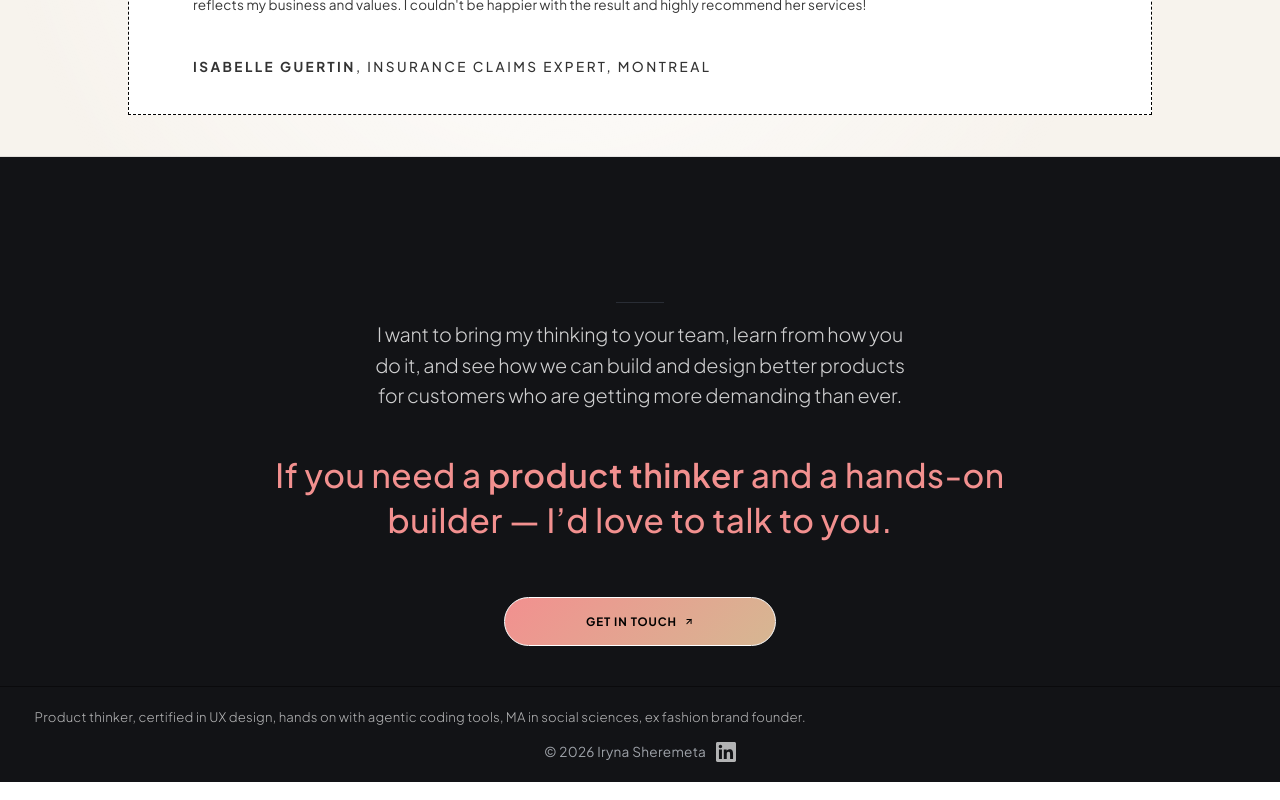
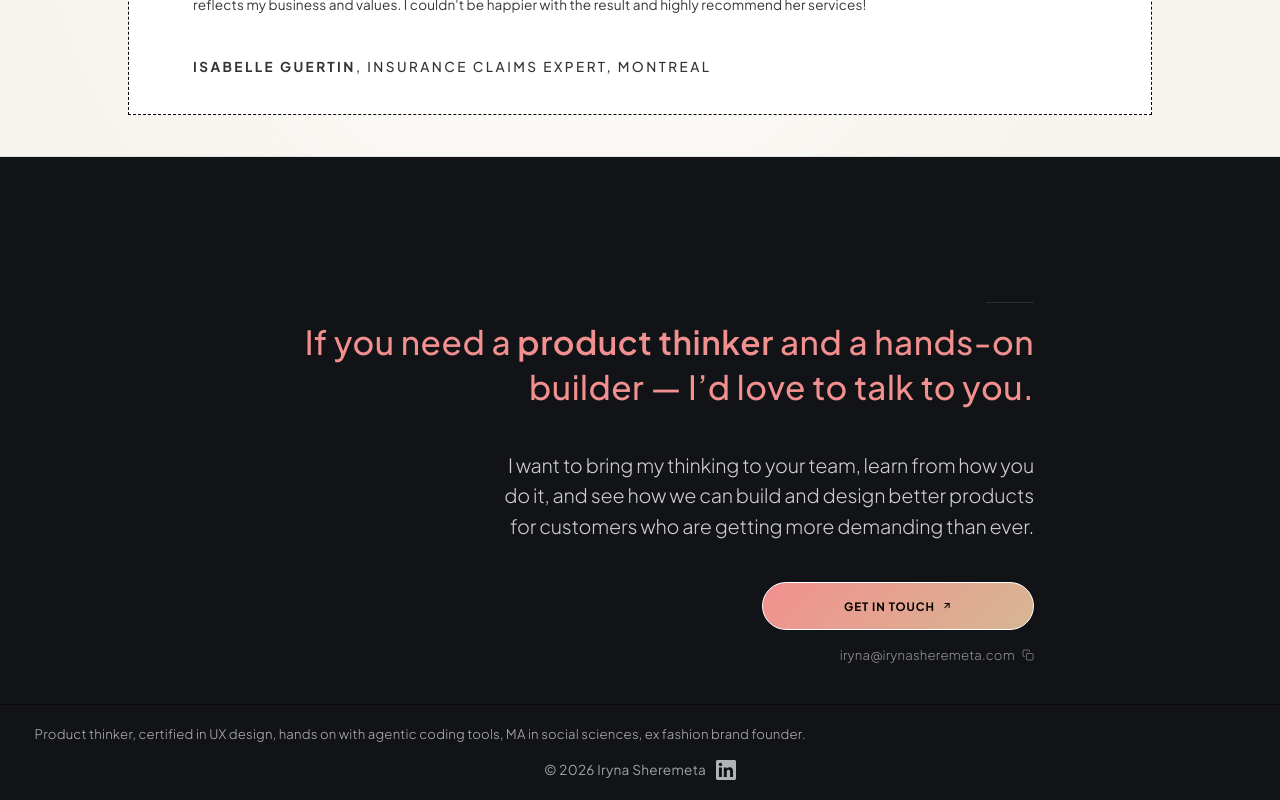
Before and after one commit to Irene2828/porfoliojuly, a Next.js app: page / in a window 1280 px wide. Shown: the part 6175-6975 px from the top of the page. Built offline with nearby package versions, Linux system fonts and the light colour scheme.

Commit message:
Hire prefooter: headline first (white + peach), body after, right-aligned; copy-email under CTA

```diff
--- a/src/app/hire/HireSections.tsx
+++ b/src/app/hire/HireSections.tsx
@@ -1,5 +1,6 @@
 'use client';
 
+import { useState } from 'react';
 import { motion } from 'framer-motion';
 
 /* Case stories for the /hire page: how two products went from problem to live use. */
@@ -360,6 +361,7 @@ export function CaseStories() {
 /* Closing for the /hire page: same editorial statement design as the homepage prefooter, recruiter copy. */
 
 export function HireClosing() {
+  const [copied, setCopied] = useState(false);
   return (
     <section
       id="contact"
@@ -469,6 +471,30 @@ export function HireClosing() {
           border-bottom: 1px solid rgba(242, 144, 143, 0.6);
           padding-bottom: 1px;
         }
+        .hire-closing-copy {
+          display: inline-flex;
+          align-items: center;
+          gap: 0.45rem;
+          background: none;
+          border: none;
+          padding: 0;
+          cursor: pointer;
+          font-family: var(--font-body), 'Plus Jakarta Sans', sans-serif !important;
+          font-size: 0.82rem !important;
+          font-weight: 300 !important;
+          letter-spacing: 0.015em !important;
+          color: rgba(255, 255, 255, 0.55) !important;
+          -webkit-text-fill-color: rgba(255, 255, 255, 0.55) !important;
+          transition: color 0.25s ease;
+        }
+        .hire-closing-copy:hover {
+          color: rgba(255, 255, 255, 0.85) !important;
+          -webkit-text-fill-color: rgba(255, 255, 255, 0.85) !important;
+        }
+        .hire-closing-copy svg {
+          flex: none;
+          opacity: 0.7;
+        }
 
         @media (min-width: 901px) {
           .hire-closing-line,
@@ -508,7 +534,7 @@ export function HireClosing() {
           .hire-closing-line {
             font-size: clamp(1.0064rem, 5.24vw, 1.416rem) !important;
             line-height: 1.35 !important;
-            text-align: left !important;
+            text-align: right !important;
             width: 100% !important;
             max-width: none !important;
             align-self: stretch !important;
@@ -527,15 +553,15 @@ export function HireClosing() {
           .hire-closing-mobile {
             display: flex !important;
             flex-direction: column !important;
-            align-items: center !important;
+            align-items: flex-end !important;
             width: 100% !important;
             gap: 0px !important;
-            text-align: center !important;
+            text-align: right !important;
           }
           .hire-closing-row {
             display: block !important;
             width: 100% !important;
-            text-align: center !important;
+            text-align: right !important;
             font-style: normal !important;
             font-weight: 600 !important;
             letter-spacing: -0.01em !important;
@@ -553,7 +579,7 @@ export function HireClosing() {
             height: 3.25rem !important;
             width: auto !important;
             padding: 0 1.88rem !important;
-            margin: 0 auto !important;
+            margin: 0 0 0 auto !important;
             justify-content: center !important;
             white-space: nowrap !important;
             border-radius: 44px !important;
@@ -581,11 +607,11 @@ export function HireClosing() {
         style={{
           maxWidth: '820px',
           width: '100%',
-          textAlign: 'center',
+          textAlign: 'right',
           padding: '2rem 1rem 0 1rem',
           display: 'flex',
           flexDirection: 'column',
-          alignItems: 'center',
+          alignItems: 'flex-end',
           position: 'relative',
           zIndex: 2,
         }}
@@ -599,41 +625,17 @@ export function HireClosing() {
             width: '48px',
             height: '1px',
             backgroundColor: '#2d3139',
-            margin: '2rem auto 1rem auto',
-            transformOrigin: 'center',
+            margin: '2rem 0 1rem auto',
+            transformOrigin: 'right',
           }}
         />
-
-        <motion.p
-          initial={{ opacity: 0, y: 14 }}
-          whileInView={{ opacity: 1, y: 0 }}
-          viewport={{ once: true, amount: 0.45 }}
-          transition={{ duration: 0.68, delay: 0.08, ease: [0.16, 1, 0.3, 1] }}
-          style={{
-            fontFamily: 'var(--font-body), "Plus Jakarta Sans", sans-serif',
-            fontSize: 'clamp(1.15rem, 2.8vw, 1.23rem)',
-            fontWeight: 300,
-            letterSpacing: '-0.011em',
-            lineHeight: 1.55,
-            color: 'rgba(255, 255, 255, 0.8)',
-            WebkitTextFillColor: 'rgba(255, 255, 255, 0.8)',
-            textAlign: 'center',
-            margin: '0 auto 2.55rem auto',
-            maxWidth: '52ch',
-            textWrap: 'balance',
-          }}
-        >
-          I want to bring my thinking to your team, learn from how you do it, and see how we can
-          build and design better products for customers who are getting more demanding than
-          ever.
-        </motion.p>
 
         <motion.h2
           className="hire-closing-line"
           initial={{ opacity: 0, y: 20 }}
           whileInView={{ opacity: 1, y: 0 }}
           viewport={{ once: true, amount: 0.45 }}
-          transition={{ duration: 0.78, delay: 0.18, ease: [0.16, 1, 0.3, 1] }}
+          transition={{ duration: 0.78, delay: 0.08, ease: [0.16, 1, 0.3, 1] }}
           style={{
             fontFamily: 'var(--font-heading)',
             fontSize: 'var(--closing-heading-size)',
@@ -642,8 +644,8 @@ export function HireClosing() {
             lineHeight: 1.35,
             color: '#ffffff',
             WebkitTextFillColor: '#ffffff',
-            textAlign: 'center',
-            margin: '0 0 3.5rem 0',
+            textAlign: 'right',
+            margin: '0 0 2.55rem 0',
             maxWidth: '44ch',
           }}
         >
@@ -669,12 +671,36 @@ export function HireClosing() {
           </span>
         </motion.h2>
 
+        <motion.p
+          initial={{ opacity: 0, y: 14 }}
+          whileInView={{ opacity: 1, y: 0 }}
+          viewport={{ once: true, amount: 0.45 }}
+          transition={{ duration: 0.68, delay: 0.18, ease: [0.16, 1, 0.3, 1] }}
+          style={{
+            fontFamily: 'var(--font-body), "Plus Jakarta Sans", sans-serif',
+            fontSize: 'clamp(1.15rem, 2.8vw, 1.23rem)',
+            fontWeight: 300,
+            letterSpacing: '-0.011em',
+            lineHeight: 1.55,
+            color: 'rgba(255, 255, 255, 0.8)',
+            WebkitTextFillColor: 'rgba(255, 255, 255, 0.8)',
+            textAlign: 'right',
+            margin: '0 0 2.55rem 0',
+            maxWidth: '52ch',
+            textWrap: 'balance',
+          }}
+        >
+          I want to bring my thinking to your team, learn from how you do it, and see how we can
+          build and design better products for customers who are getting more demanding than
+          ever.
+        </motion.p>
+
         <motion.div
           initial={{ opacity: 0, y: 16, scale: 0.96 }}
           whileInView={{ opacity: 1, y: 0, scale: 1 }}
           viewport={{ once: true, amount: 0.45 }}
           transition={{ duration: 0.72, delay: 0.42, ease: [0.16, 1, 0.3, 1] }}
-          style={{ display: 'flex', flexDirection: 'column', alignItems: 'center', gap: '1rem', marginTop: '0rem', marginBottom: '0', justifyContent: 'center' }}
+          style={{ display: 'flex', flexDirection: 'column', alignItems: 'flex-end', gap: '1rem', marginTop: '0rem', marginBottom: '0', justifyContent: 'center' }}
         >
           <a
             href="mailto:iryna@irynasheremeta.com"
@@ -687,6 +713,22 @@ export function HireClosing() {
               <polyline points="7 7 17 7 17 17"></polyline>
             </svg>
           </a>
+          <button
+            type="button"
+            className="hire-closing-copy"
+            onClick={() => {
+              navigator.clipboard.writeText('iryna@irynasheremeta.com').then(() => {
+                setCopied(true);
+                setTimeout(() => setCopied(false), 2000);
+              }).catch(() => {});
+            }}
+          >
+            {copied ? 'Copied' : 'iryna@irynasheremeta.com'}
+            <svg width="12" height="12" viewBox="0 0 24 24" fill="none" stroke="currentColor" strokeWidth="2" strokeLinecap="round" strokeLinejoin="round">
+              <rect x="9" y="9" width="13" height="13" rx="2"></rect>
+              <path d="M5 15H4a2 2 0 0 1-2-2V4a2 2 0 0 1 2-2h9a2 2 0 0 1 2 2v1"></path>
+            </svg>
+          </button>
         </motion.div>
       </div>
     </section>
```
